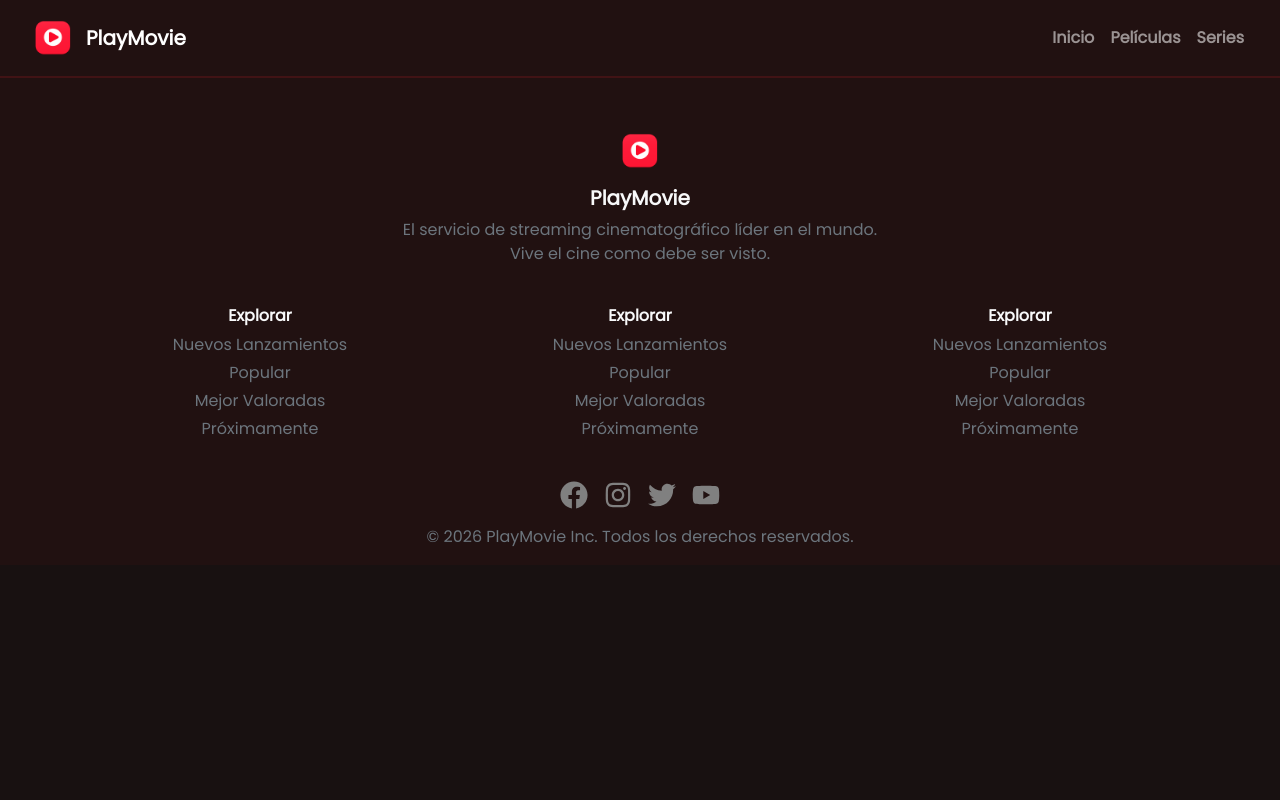
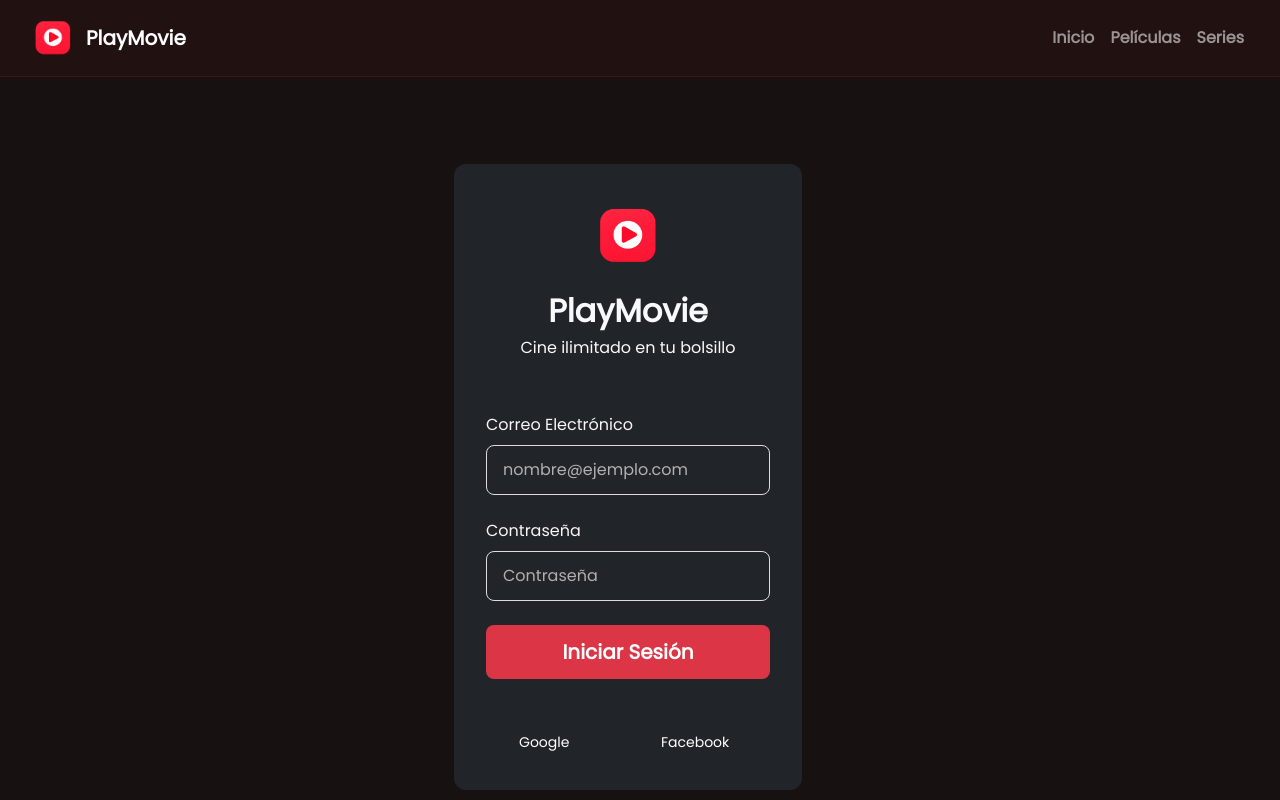
Before and after one commit to leandroblanca/PlayMovie, a React (Vite) app: page /login in a window 1280 px wide. Shown: the top 800 px of the page. Built offline with nearby package versions, Linux system fonts and the light colour scheme.

Commit message:
agrego estructura de login con logica

```diff
--- a/src/App.jsx
+++ b/src/App.jsx
@@ -6,6 +6,7 @@ import Nav from "./componentes/Nav";
 import Footer from "./componentes/Footer";
 import AdminProtegida from './pages/Admin/Admin';
 import Contacto from './pages/Contacto/Contacto';
+import Login from './pages/Login/Login';
 
 
 
@@ -19,7 +20,7 @@ function App() {
       <Routes>
         <Route path="/admin" element={<AdminProtegida/>} />
         <Route path="/contacto" element={<Contacto/>} />
-
+        <Route path="/login" element={<Login/>} />
     </Routes>
     <Footer />
     </BrowserRouter>
--- /dev/null
+++ b/src/pages/Login/Login.css
@@ -0,0 +1,83 @@
+
+.login-wrapper {
+  min-height: 100vh;
+  display: flex;
+  align-items: center;
+  justify-content: center;
+  padding: 20px;
+}
+
+.login-wrapper .row {
+  width: 100%;
+  justify-content: center;
+}
+
+.login-wrapper .col {
+  max-width: 400px;
+  width: 100%;
+}
+
+.login-wrapper form {
+  background: white;
+  padding: 2rem;
+  border-radius: 12px;
+
+  width: 100%;
+}
+
+
+.login-wrapper .form-label {
+  font-weight: 500;
+  margin-bottom: 0.5rem;
+}
+
+
+.login-wrapper .form-control {
+  border: 1px solid #ddd;
+  border-radius: 8px;
+  padding: 0.75rem 1rem;
+  transition: border-color 0.2s, box-shadow 0.2s;
+}
+
+.login-wrapper .form-control:focus {
+
+  outline: none;
+
+}
+
+
+.login-wrapper .btn-danger {
+  border: none;
+  border-radius: 8px;
+  padding: 0.75rem 2rem;
+  font-weight: 600;
+  transition: transform 0.2s, box-shadow 0.2s;
+}
+
+.login-wrapper .btn-danger:hover {
+
+  transform: translateY(-2px);
+}
+
+.login-wrapper .btn-danger:active {
+  transform: translateY(0);
+}
+
+
+.login-wrapper .text-danger {
+  font-size: 0.9rem;
+  margin-top: 0.5rem;
+  background: #fee;
+  padding: 0.5rem 1rem;
+  border-radius: 6px;
+  border-left: 4px solid #dc3545;
+  width: 100%;
+  text-align: center;
+}
+
+
+@media (max-width: 576px) {
+  .login-wrapper form {
+    padding: 1.5rem;
+  }
+}
--- /dev/null
+++ b/src/pages/Login/Login.jsx
@@ -0,0 +1,103 @@
+import React, { useState } from "react";
+import { Button, Col, Container, Form, Row } from "react-bootstrap";
+import "./Login.css";
+import logo from "../../assets/logo.png";
+
+
+const Login = () => {
+  const [email, setEmail] = useState("");
+  const [password, setPassword] = useState("");
+  const [error, setError] = useState("");
+
+  const handleSubmit = (e) => {
+    e.preventDefault();
+
+    const emailRegex = /^[^\s@]+@[^\s@]+\.[^\s@]+$/;
+
+    let errorMsg = "";
+
+    if (!email || !password) {
+      errorMsg = "Todos los campos son obligatorios";
+    } else if (!emailRegex.test(email)) {
+      errorMsg = "Email inválido";
+    }
+
+    if (errorMsg) {
+      setError(errorMsg);
+      return;
+    }
+
+    setError("");
+    alert("Inicio de sesión exitoso");
+
+    setEmail("");
+    setPassword("");
+  };
+
+  return (
+    <div className="login-wrapper">
+      <Container>
+        <Row className="justify-content-center">
+
+         <Col xs={12} md={6} lg={4}>
+
+            <Form onSubmit={handleSubmit} className="bg-dark">
+                <div xs={12} className="d-flex flex-column justify-content-center align-items-center mb-5 text-light">
+            <img src={logo} alt="logo" className="logo-login mb-3" style={{ width: "80px" }} />
+            <h2 className="fw-bold">PlayMovie</h2>
+            <h6 className="fw-light">Cine ilimitado en tu bolsillo</h6>
+            </div>
+
+              <Form.Group className="mb-4">
+                <Form.Label>Correo Electrónico</Form.Label>
+                <Form.Control
+                className="bg-dark"
+                  type="email"
+                  placeholder="nombre@ejemplo.com"
+                  value={email}
+                  onChange={(e) => setEmail(e.target.value)}
+                />
+              </Form.Group>
+
+              <Form.Group className="mb-4">
+                <Form.Label>Contraseña</Form.Label>
+                <Form.Control
+                 className="bg-dark"
+                  type="password"
+                  placeholder="Contraseña"
+                  value={password}
+                  onChange={(e) => setPassword(e.target.value)}
+                />
+              </Form.Group>
+
+              {error && <p className="text-danger">{error}</p>}
+
+              <div className="d-grid mb-5">
+                <Button size="lg" variant="danger" type="submit">
+                  Iniciar Sesión
+                </Button>
+              </div>
+
+               <Row>
+                     <Col md={6}>
+                              <Button size="sm" variant="dark" className="rounded-5 ms-4" type="submit">
+                                 Google
+                               </Button>
+                             </Col >
+                              <Col md={6}>
+                              <Button size="sm" variant="dark" className="rounded-5 ms-4" type="submit">
+                                Facebook
+                               </Button>
+                    </Col>
+               </Row>
+
+
+            </Form>
+          </Col>
+        </Row>
+      </Container>
+    </div>
+  );
+};
+
+export default Login;
```
